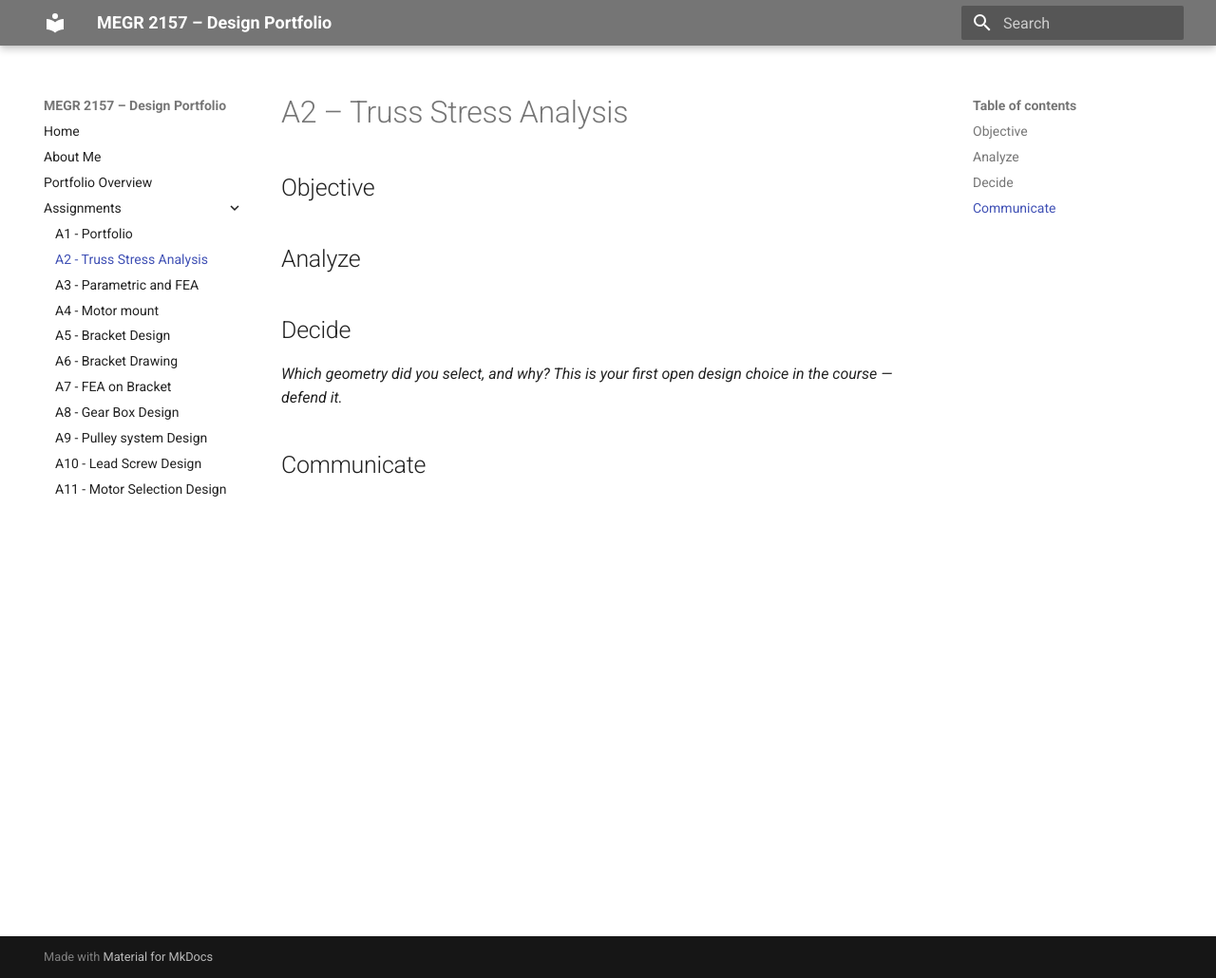
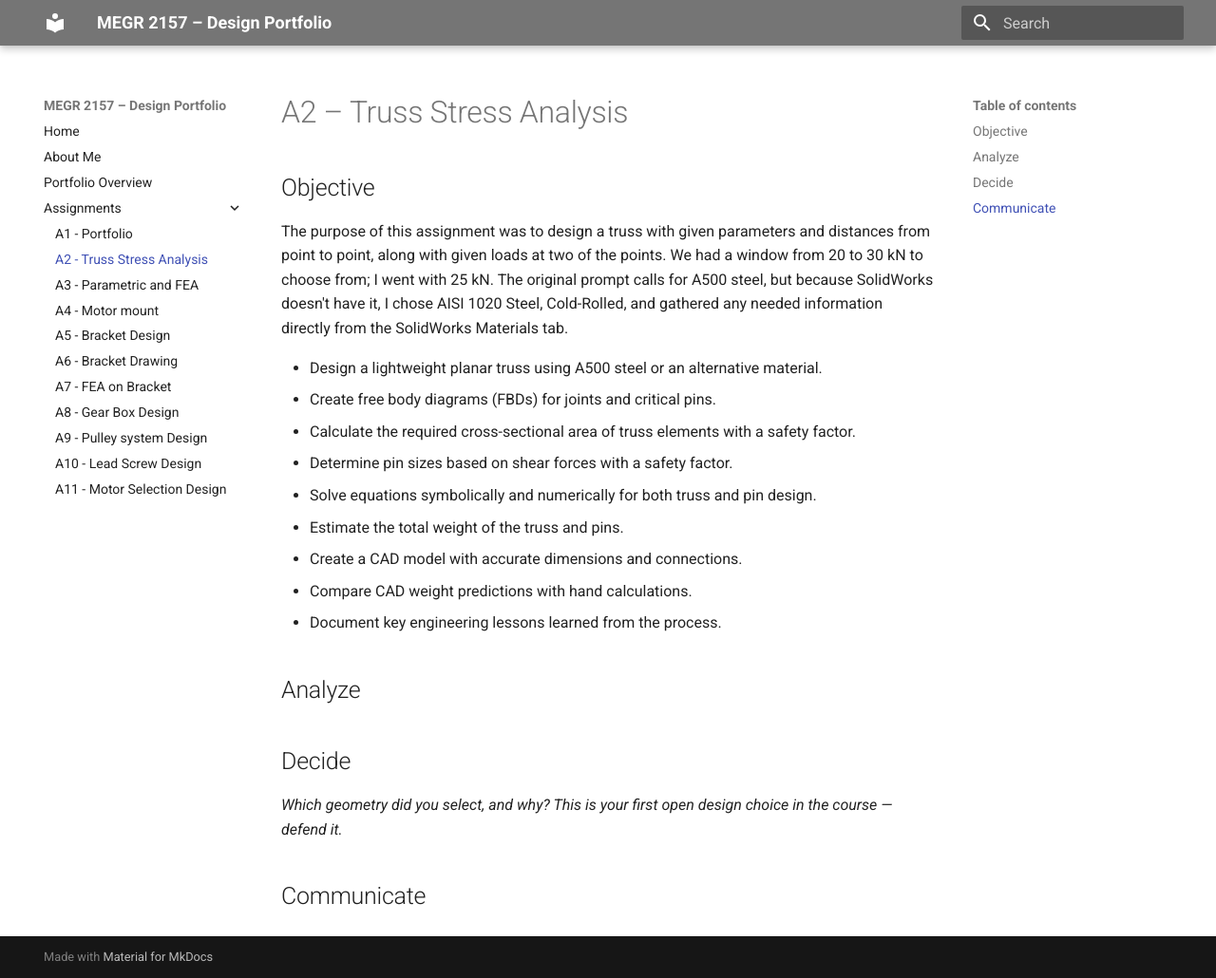
Before and after one commit to JHernPR/MEGR-2157-portfolio, an MkDocs documentation site: the page built from docs/assignments/A02/index.md, in a window 1280 px wide and 1030 px high. Shown: the whole window at 95% size. Built offline with MkDocs 1.6.1 and Material for MkDocs 9.7.7, drawn with Linux system fonts in a browser that asks for light colours.

Commit message:
Update index.md

```diff
--- a/docs/assignments/A02/index.md
+++ b/docs/assignments/A02/index.md
@@ -1,9 +1,20 @@
 # A2 – Truss Stress Analysis
 
 ## Objective
+The purpose of this assignment was to design a truss with given parameters and distances from point to point, along with given loads at two of the points. We had a window from 20 to 30 kN to choose from; I went with 25 kN. The original prompt calls for A500 steel, but because SolidWorks doesn't have it, I chose AISI 1020 Steel, Cold-Rolled, and gathered any needed information directly from the SolidWorks Materials tab.
 
++ Design a lightweight planar truss using A500 steel or an alternative material.
++ Create free body diagrams (FBDs) for joints and critical pins.
++ Calculate the required cross-sectional area of truss elements with a safety factor.
++ Determine pin sizes based on shear forces with a safety factor.
++ Solve equations symbolically and numerically for both truss and pin design.
++ Estimate the total weight of the truss and pins.
++ Create a CAD model with accurate dimensions and connections.
++ Compare CAD weight predictions with hand calculations.
++ Document key engineering lessons learned from the process.
 
 ## Analyze
+
 
 
 ## Decide
```
